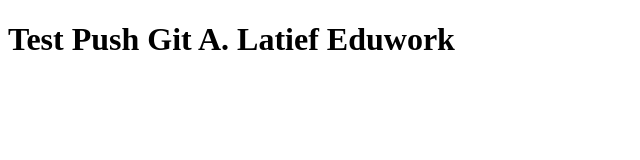
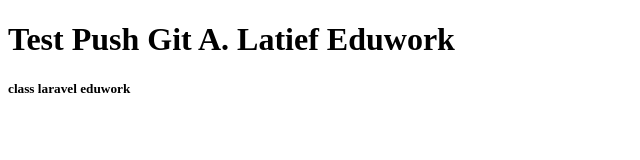
Before and after one commit to A-Latief/A-Latief-Class-Eduwork, a plain HTML site: page index.html in a window 1280 px wide. Shown: the whole page, without its empty margins (0-640 px from the left). Drawn offline with Linux system fonts and the light colour scheme.

Commit message:
insert h5

```diff
--- a/index.html
+++ b/index.html
@@ -7,5 +7,6 @@
   </head>
   <body>
     <h1>Test Push Git A. Latief Eduwork</h1>
+    <h5>class laravel eduwork</h5>
   </body>
 </html>
```
